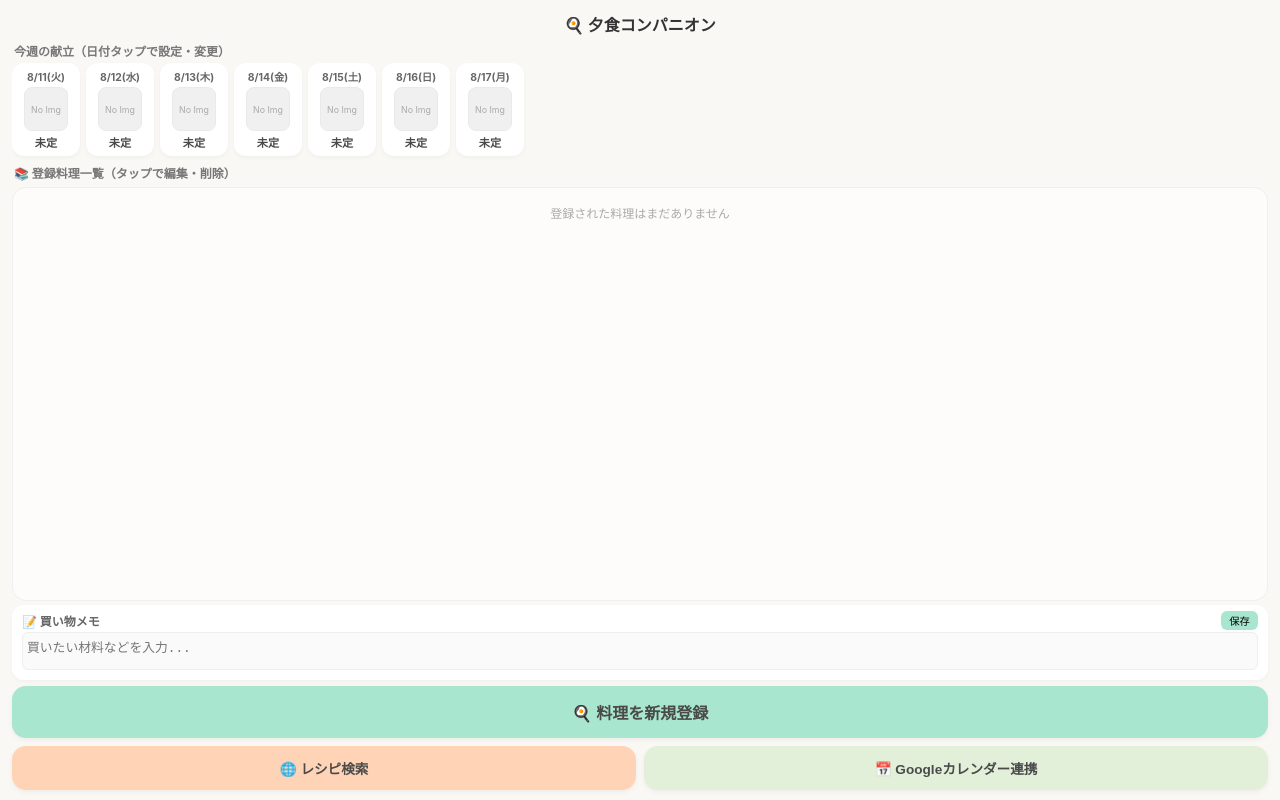
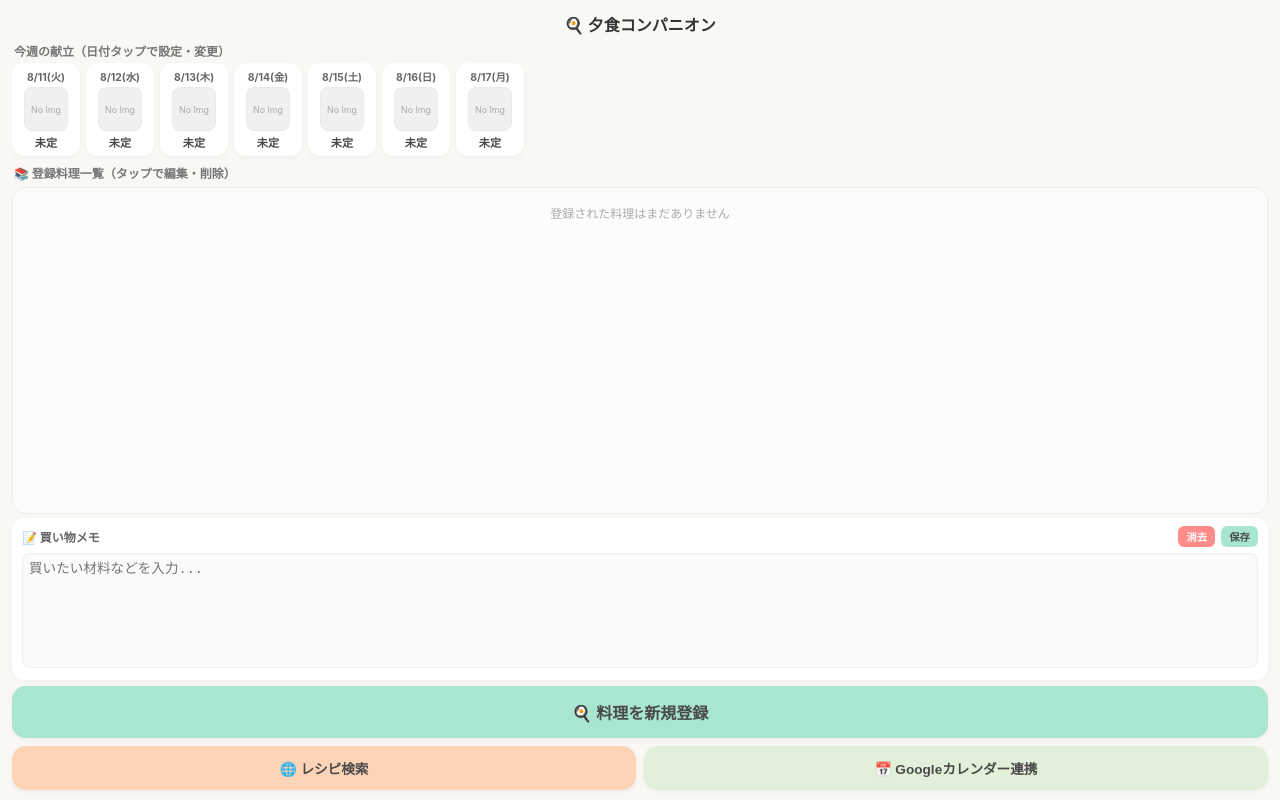
Before and after one commit to 25papa3/dinner.app, a plain HTML site: page index.html in a window 1280 px wide. Drawn offline with Linux system fonts and the light colour scheme.

Commit message:
Add files via upload

```diff
--- a/index.html
+++ b/index.html
@@ -107,6 +107,7 @@
       display: flex;
       flex-direction: column;
       gap: 6px;
+      min-height: 80px;
     }
 
     .dish-item {
@@ -136,26 +137,46 @@
     .dish-item .name { font-size: 0.85rem; font-weight: 600; color: #333; white-space: nowrap; overflow: hidden; text-overflow: ellipsis; }
     .dish-item .edit-hint { font-size: 0.75rem; color: #BBB; }
 
-    /* メモ表示欄（常設） */
+    /* メモ表示欄（拡張版） */
     .memo-section {
       background: var(--card-bg);
       border-radius: 12px;
-      padding: 6px 10px;
+      padding: 8px 10px;
       margin-bottom: 6px;
       box-shadow: 0 2px 4px rgba(0,0,0,0.03);
     }
     .memo-header {
-      display: flex; justify-content: space-between; align-items: center; margin-bottom: 2px;
+      display: flex; justify-content: space-between; align-items: center; margin-bottom: 6px;
     }
     .memo-header span { font-size: 0.75rem; font-weight: bold; color: #666; }
+    .memo-btn-group {
+      display: flex;
+      gap: 6px;
+    }
     .memo-header button {
-      font-size: 0.65rem; border: none; background: var(--main-color);
-      border-radius: 6px; padding: 2px 8px; cursor: pointer;
+      font-size: 0.65rem; border: none;
+      border-radius: 6px; padding: 3px 8px; cursor: pointer;
+      font-weight: bold;
     }
+    .btn-memo-clear {
+      background: var(--danger-color);
+      color: white;
+    }
+    .btn-memo-save {
+      background: var(--main-color);
+      color: var(--text-color);
+    }
+    /* 高さを従来の3倍（約115px）に拡張 */
     .memo-textarea {
-      width: 100%; height: 38px; border: 1px solid #EEE;
-      border-radius: 6px; padding: 4px; font-size: 0.8rem;
-      resize: none; background: #FAFAFA;
+      width: 100%;
+      height: 115px;
+      border: 1px solid #EEE;
+      border-radius: 8px;
+      padding: 6px;
+      font-size: 0.85rem;
+      line-height: 1.4;
+      resize: none;
+      background: #FAFAFA;
     }
 
     /* 下部：操作ボタン */
@@ -247,11 +268,14 @@
       <div class="dish-list-container" id="dishListContainer"></div>
     </div>
 
-    <!-- メモ表示欄（常設） -->
+    <!-- メモ表示欄（拡張版） -->
     <div class="memo-section">
       <div class="memo-header">
         <span>📝 買い物メモ</span>
-        <button onclick="saveMemo()">保存</button>
+        <div class="memo-btn-group">
+          <button class="btn-memo-clear" onclick="clearMemo()">消去</button>
+          <button class="btn-memo-save" onclick="saveMemo()">保存</button>
+        </div>
       </div>
       <textarea id="memoText" class="memo-textarea" placeholder="買いたい材料などを入力..."></textarea>
     </div>
@@ -542,6 +566,12 @@
       localStorage.setItem('dinner_memo', document.getElementById('memoText').value);
       alert('メモを保存しました');
     }
+    function clearMemo() {
+      if (confirm('買い物メモをすべて消去しますか？')) {
+        document.getElementById('memoText').value = '';
+        localStorage.removeItem('dinner_memo');
+      }
+    }
 
     // 外部連携
     function openWebSearch() {
```
